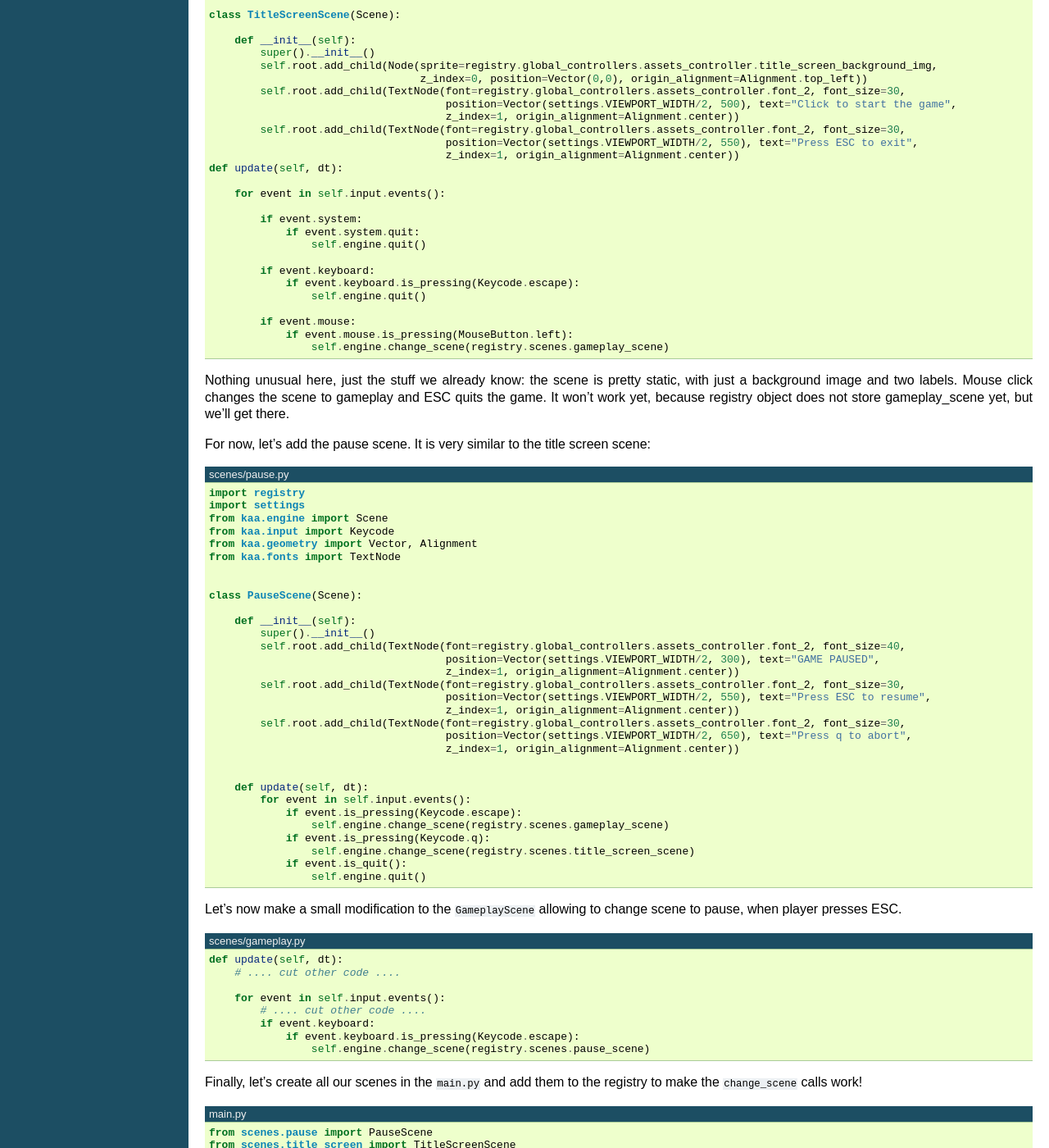
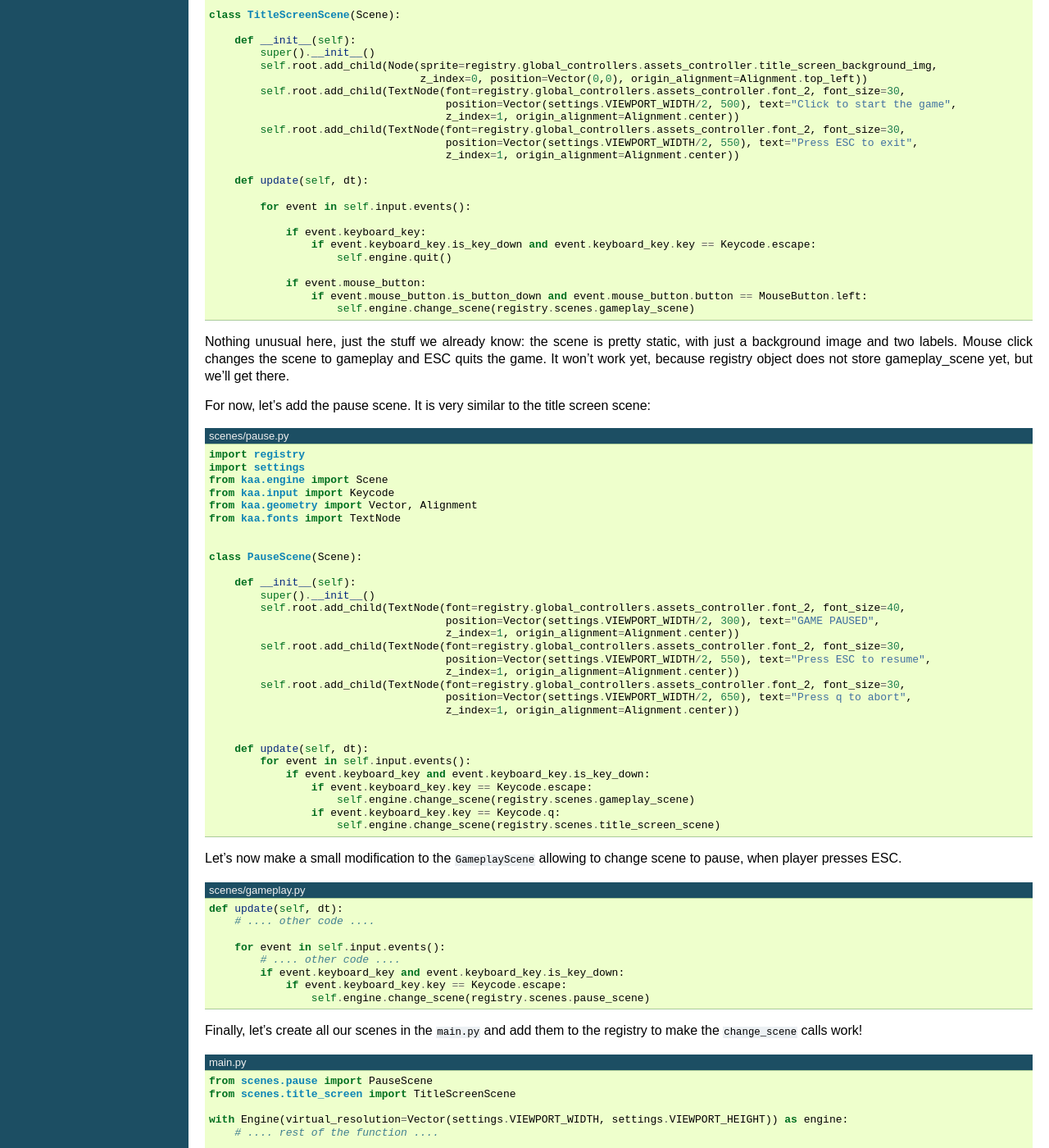
Before and after one commit to kaaengine/kaa, a Sphinx documentation site: the page built from docs/tutorial/part08.rst, in a window 1280 px wide and 1400 px high, scrolled down 875 px. Shown: the whole window at 82% size. Built offline with Sphinx 7.4.7, drawn with Linux system fonts in a browser that asks for light colours; some of the changed text lies outside the part shown.

Commit message:
part 8 of the tutorial upgraded to ver 0.6

```diff
--- a/docs/reference/input.rst
+++ b/docs/reference/input.rst
@@ -556,11 +556,11 @@
 
 .. attribute:: MouseButtonEvent.is_button_down
 
-    Returns :code:`True` if the key was pressed.
+    Returns :code:`True` if the button was pressed.
 
 .. attribute:: MouseButtonEvent.is_button_up
 
-    Returns :code:`True` if the key was released.
+    Returns :code:`True` if the button was released.
 
 .. attribute:: MouseButtonEvent.position
 
--- a/docs/tutorial/part08.rst
+++ b/docs/tutorial/part08.rst
@@ -60,21 +60,18 @@
             self.root.add_child(TextNode(font=registry.global_controllers.assets_controller.font_2, font_size=30,
                                          position=Vector(settings.VIEWPORT_WIDTH/2, 550), text="Press ESC to exit",
                                          z_index=1, origin_alignment=Alignment.center))
-    def update(self, dt):
 
-        for event in self.input.events():
+        def update(self, dt):
 
-            if event.system:
-                if event.system.quit:
-                    self.engine.quit()
+            for event in self.input.events():
 
-            if event.keyboard:
-                if event.keyboard.is_pressing(Keycode.escape):
-                    self.engine.quit()
+                if event.keyboard_key:
+                    if event.keyboard_key.is_key_down and event.keyboard_key.key == Keycode.escape:
+                        self.engine.quit()
 
-            if event.mouse:
-                if event.mouse.is_pressing(MouseButton.left):
-                    self.engine.change_scene(registry.scenes.gameplay_scene)
+                if event.mouse_button:
+                    if event.mouse_button.is_button_down and event.mouse_button.button == MouseButton.left:
+                        self.engine.change_scene(registry.scenes.gameplay_scene)
 
 Nothing unusual here, just the stuff we already know: the scene is pretty static, with just a background image and
 two labels. Mouse click changes the scene to gameplay and ESC quits the game. It won't work yet, because registry
@@ -110,12 +107,11 @@
 
         def update(self, dt):
             for event in self.input.events():
-                if event.is_pressing(Keycode.escape):
-                    self.engine.change_scene(registry.scenes.gameplay_scene)
-                if event.is_pressing(Keycode.q):
-                    self.engine.change_scene(registry.scenes.title_screen_scene)
-                if event.is_quit():
-                    self.engine.quit()
+                if event.keyboard_key and event.keyboard_key.is_key_down:
+                    if event.keyboard_key.key == Keycode.escape:
+                        self.engine.change_scene(registry.scenes.gameplay_scene)
+                    if event.keyboard_key.key == Keycode.q:
+                        self.engine.change_scene(registry.scenes.title_screen_scene)
 
 
 Let's now make a small modification to the :code:`GameplayScene` allowing to change scene to pause, when player
@@ -125,12 +121,12 @@
     :caption: scenes/gameplay.py
 
     def update(self, dt):
-        # .... cut other code ....
+        # .... other code ....
 
         for event in self.input.events():
-            # .... cut other code ....
-            if event.keyboard:
-                if event.keyboard.is_pressing(Keycode.escape):
+            # .... other code ....
+            if event.keyboard_key and event.keyboard_key.is_key_down:
+                if event.keyboard_key.key == Keycode.escape:
                     self.engine.change_scene(registry.scenes.pause_scene)
 
 Finally, let's create all our scenes in the :code:`main.py` and add them to the registry to make the :code:`change_scene`
@@ -174,11 +171,11 @@
             registry.scenes.gameplay_scene = GameplayScene()
             self.engine.change_scene(registry.scenes.gameplay_scene)
 
-    def update(self, dt):
-        for event in self.input.events():
-            # ... cut other code ...
-            if event.mouse and event.mouse.is_pressing(Mousecode.left):
-                self.start_new_game()
+        def update(self, dt):
+            for event in self.input.events():
+                # ... other code ...
+                if event.mouse_button and event.mouse_button.is_button_down and event.mouse_button.button == MouseButton.left:
+                    self.start_new_game()
 
 
 We simply create the new instance of GameplayScene before telling engine to change to that scene. Run the game
```
Also changed, not shown: other parts of docs/tutorial/part08.rst (+2 -1 lines).
